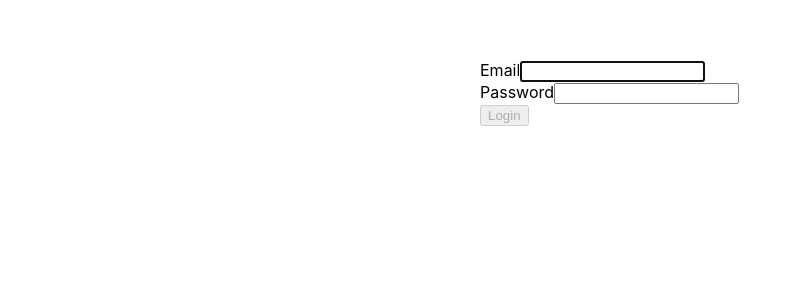
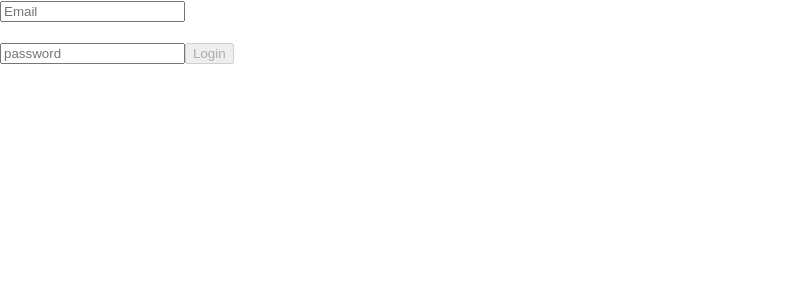
Before and after one commit to El-Sherif/CSGO, a React (Create React App) app in the folder client/: page / in a window 1280 px wide. Shown: the top 300 px of the page, without its empty margins (0-802 px from the left). Built offline with nearby package versions, Linux system fonts and the light colour scheme.

Commit message:
changed Login file to a component

```diff
--- a/client/package.json
+++ b/client/package.json
@@ -6,6 +6,7 @@
     "react": "^16.12.0",
     "react-bootstrap": "^1.0.0-beta.16",
     "react-dom": "^16.12.0",
+    "react-router-dom": "^5.1.2",
     "react-scripts": "3.2.0"
   },
   "scripts": {
--- a/client/src/Components/Login.js
+++ b/client/src/Components/Login.js
@@ -1,59 +1,73 @@
-import React, { useState } from "react";
+import React, { Component } from "react";
 import { Button, FormGroup, FormControl, FormLabel } from "react-bootstrap";
-import "../styles/Login.css";
+import { Redirect } from "react-router-dom";
 import axios from "axios";
-import parseJwt from "../helpers/decryptAuthToken";
 
-export default function Login(props) {
-  const [email, setEmail] = useState("");
-  const [password, setPassword] = useState("");
 
-  function validateForm() {
-    return email.length > 0 && password.length > 0;
+class Login extends Component {
+
+  state = {
+    email: "",
+    password: "",
+    loggedIn: false,
+
+  };
+  handleChange = event => {
+    this.setState({
+      [event.target.id]: event.target.value
+    });
+  };
+   validateForm() {
+    return this.state.email.length > 0 && this.state.password.length > 0;
   }
-
-  async function handleSubmit(event) {
-
-    event.preventDefault();
-    const body={email:email,password:password};
+  handleSubmit = async () => {
+    const body={email:this.state.email,password:this.state.password};
     try{
       const user = await axios.post(`http://localhost:5000/api/users/login`,body);
       if(user){
         localStorage.setItem("jwtToken", user.data.data);
-       // let id=await parseJwt(localStorage.jwtToken).id;
+        await this.setState({ loggedIn: true });
       }
 
     }
     catch(error){
+      console.log(error);
+    }
+  };
+  render() {
+    if (this.state.loggedIn) {
+      return <Redirect to="/" />;
+    }
+    return (
+    <div>
+    <input
+    type="email"
+    id="email"
+    onChange={this.handleChange}
+    className="form-control"
+    placeholder={ "Email"    }
+    autoComplete="username"
+  />
+  <br />
+  <br />
+  <input
+    type="password"
+    id="password"
+    onChange={this.handleChange}
+    className="form-control"
+    placeholder={ "password"    }
+  />
+  <Button block bsSize="large" disabled={!this.validateForm()}  onClick={this.handleSubmit}
+type="submit">
+          Login
+        </Button>
 
-    }
+  </div>
+
+    );
 
   }
 
-  return (
-    <div className="Login">
-      <form onSubmit={handleSubmit}>
-        <FormGroup controlId="email" bsSize="large">
-          <FormLabel>Email</FormLabel>
-          <FormControl
-            autoFocus
-            type="email"
-            value={email}
-            onChange={e => setEmail(e.target.value)}
-          />
-        </FormGroup>
-        <FormGroup controlId="password" bsSize="large">
-          <FormLabel>Password</FormLabel>
-          <FormControl
-            value={password}
-            onChange={e => setPassword(e.target.value)}
-            type="password"
-          />
-        </FormGroup>
-        <Button block bsSize="large" disabled={!validateForm()} type="submit">
-          Login
-        </Button>
-      </form>
-    </div>
-  );
+
 }
+export default Login;
```
